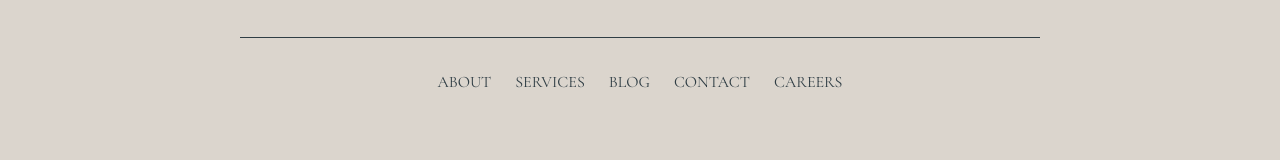
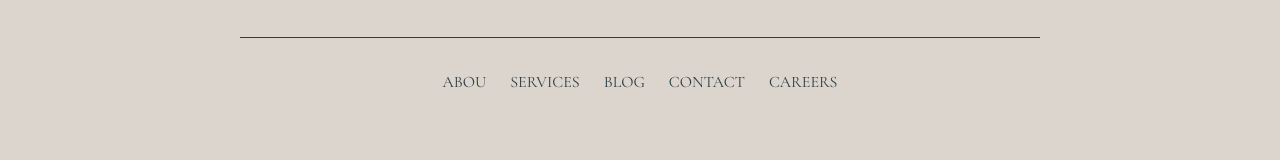
Before and after one commit to Renanincio/caregiver, a React (Vite) app: page / in a window 1280 px wide. Shown: the part 5697-5857 px from the top of the page. Built offline with nearby package versions, Linux system fonts and the light colour scheme; the HTML template or start-up script is replaced by a standard one.

Commit message:
Update footer.tsx

```diff
--- a/src/sections/footer.tsx
+++ b/src/sections/footer.tsx
@@ -56,7 +56,7 @@ export const Footer = () => {
             </div>
             <div className="h-[1px] w-[800px] bg-greenPrimary mb-8 mt-[70px] mx-auto " />
             <ul className="uppercase flex m-auto justify-center items-center gap-6">
-              <li>about</li>
+              <li>abou</li>
               <li>services</li>
               <li>blog</li>
               <li>contact</li>
```
